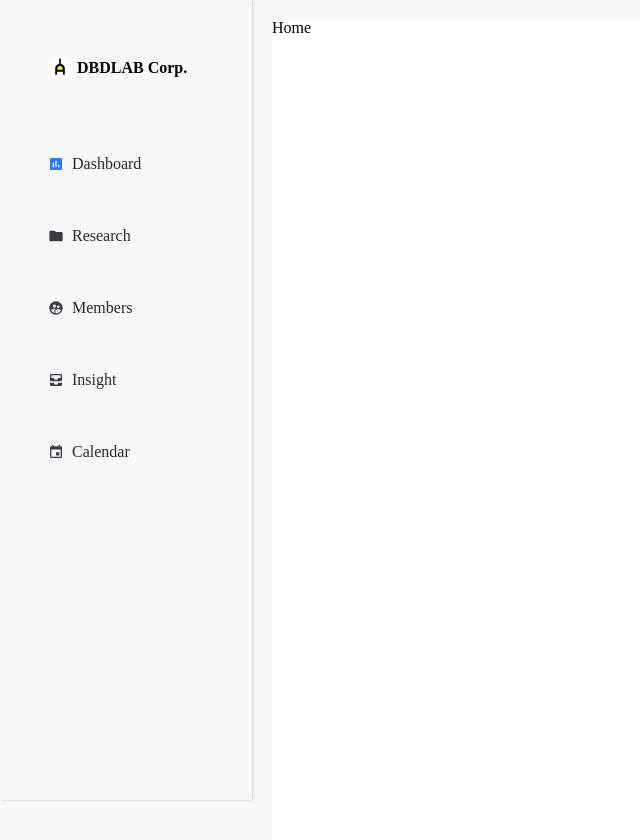
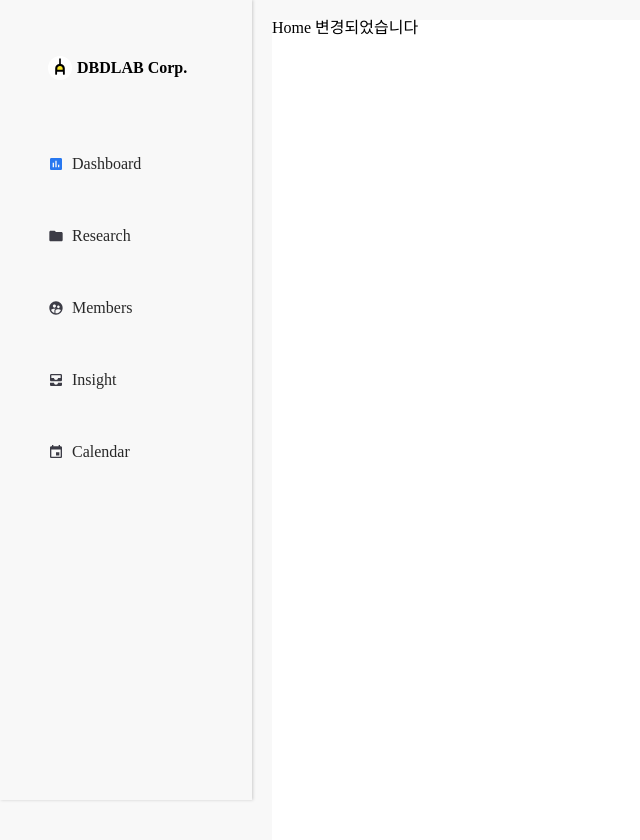
Before and after one commit to jungdeokwoo/dbdlab-assignment, a Next.js app: page / in a window 1280 px wide. Shown: the top 840 px of the page, without its empty margins (0-640 px from the left). Built offline with nearby package versions, Linux system fonts and the light colour scheme.

Commit message:
[ADD]test

```diff
--- a/pages/index.tsx
+++ b/pages/index.tsx
@@ -2,7 +2,7 @@ import type { NextPage } from 'next'
 import styled from 'styled-components'
 
 const Index: NextPage = () => {
-  return <Main>Home</Main>
+  return <Main>Home 변경되었습니다</Main>
 }
 
 export default Index
```
